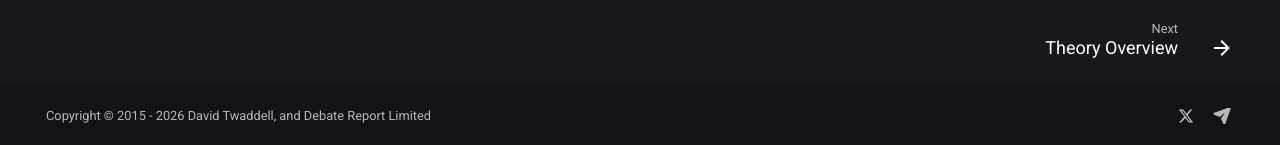
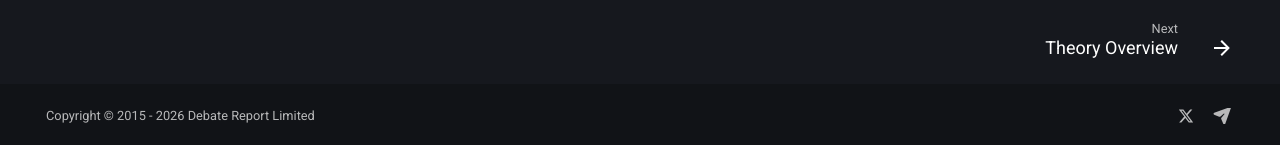
Before and after one commit to datweeds/debate, an MkDocs documentation site: the page built from docs/index.md, in a window 1280 px wide and 1044 px high. Shown: the part 896-1041 px from the top of the window. Built offline with MkDocs 1.6.1 and Material for MkDocs 9.7.7, drawn with Linux system fonts in a browser that asks for light colours.

Commit message:
Update mkdocs.yml

```diff
--- a/mkdocs.yml
+++ b/mkdocs.yml
@@ -78,4 +78,4 @@ extra:
       - icon: fontawesome/solid/paper-plane
         link: mailto:support@debate.report
 
-copyright: Copyright &copy; 2015 - 2026 David Twaddell, and Debate Report Limited
+copyright: Copyright &copy; 2015 - 2026 Debate Report Limited
```
